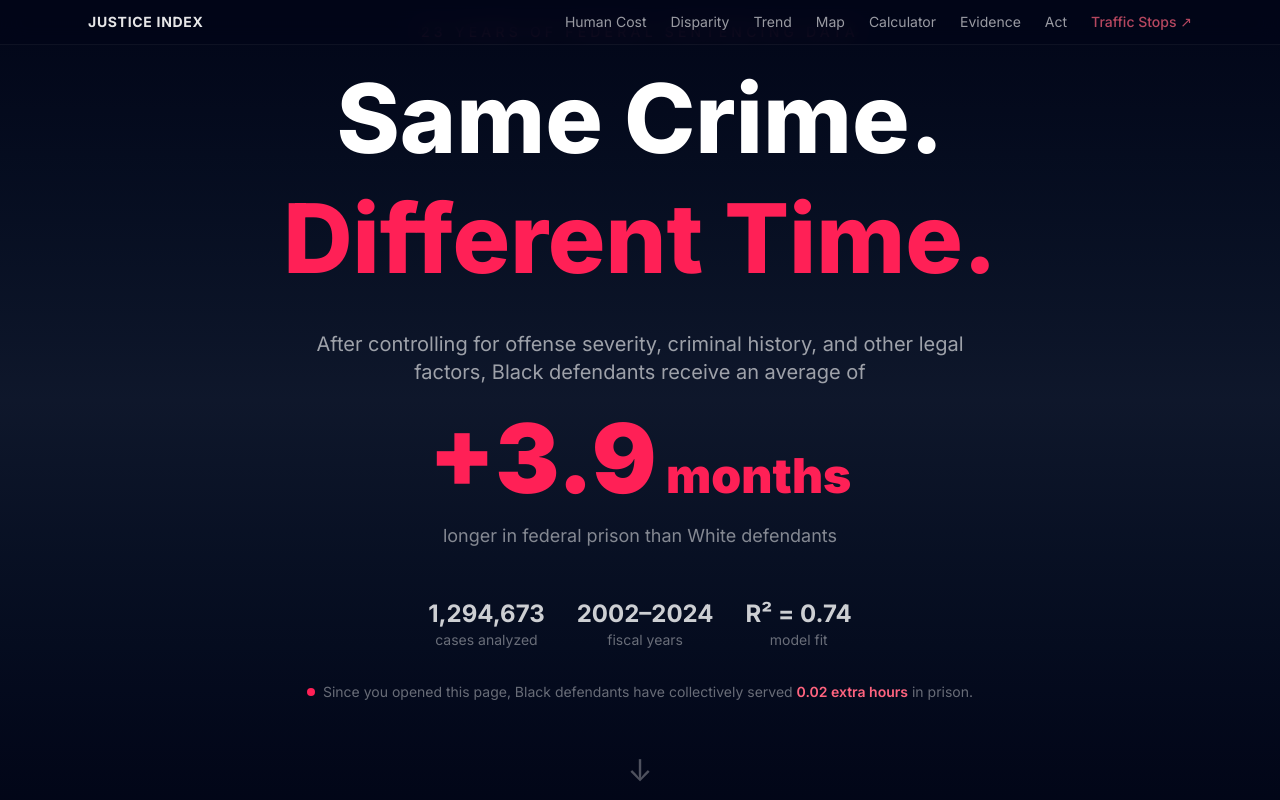
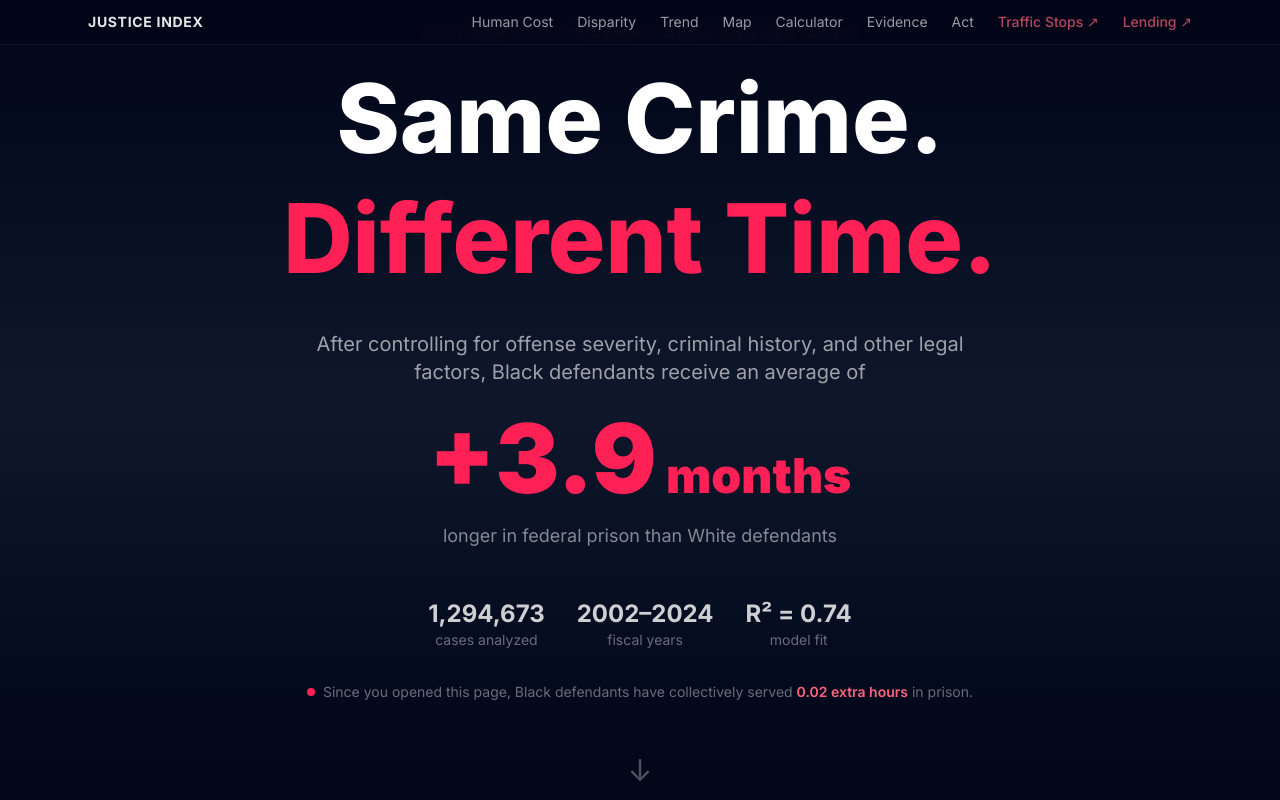
Before and after one commit to brunobossgang/justice-index, a Next.js app in the folder web/: page / in a window 1280 px wide. Shown: the top 800 px of the page. Built offline with nearby package versions, Linux system fonts and the light colour scheme.

Commit message:
Add Same Loan cross-link to nav

```diff
--- a/web/src/components/Nav.tsx
+++ b/web/src/components/Nav.tsx
@@ -46,6 +46,14 @@
           >
             Traffic Stops ↗
           </a>
+          <a
+            href="https://sameloandifferentrate.org"
+            target="_blank"
+            rel="noopener noreferrer"
+            className="text-sm text-rose-400/70 hover:text-rose-400 transition-colors font-medium"
+          >
+            Lending ↗
+          </a>
         </div>
       </div>
     </nav>
```
